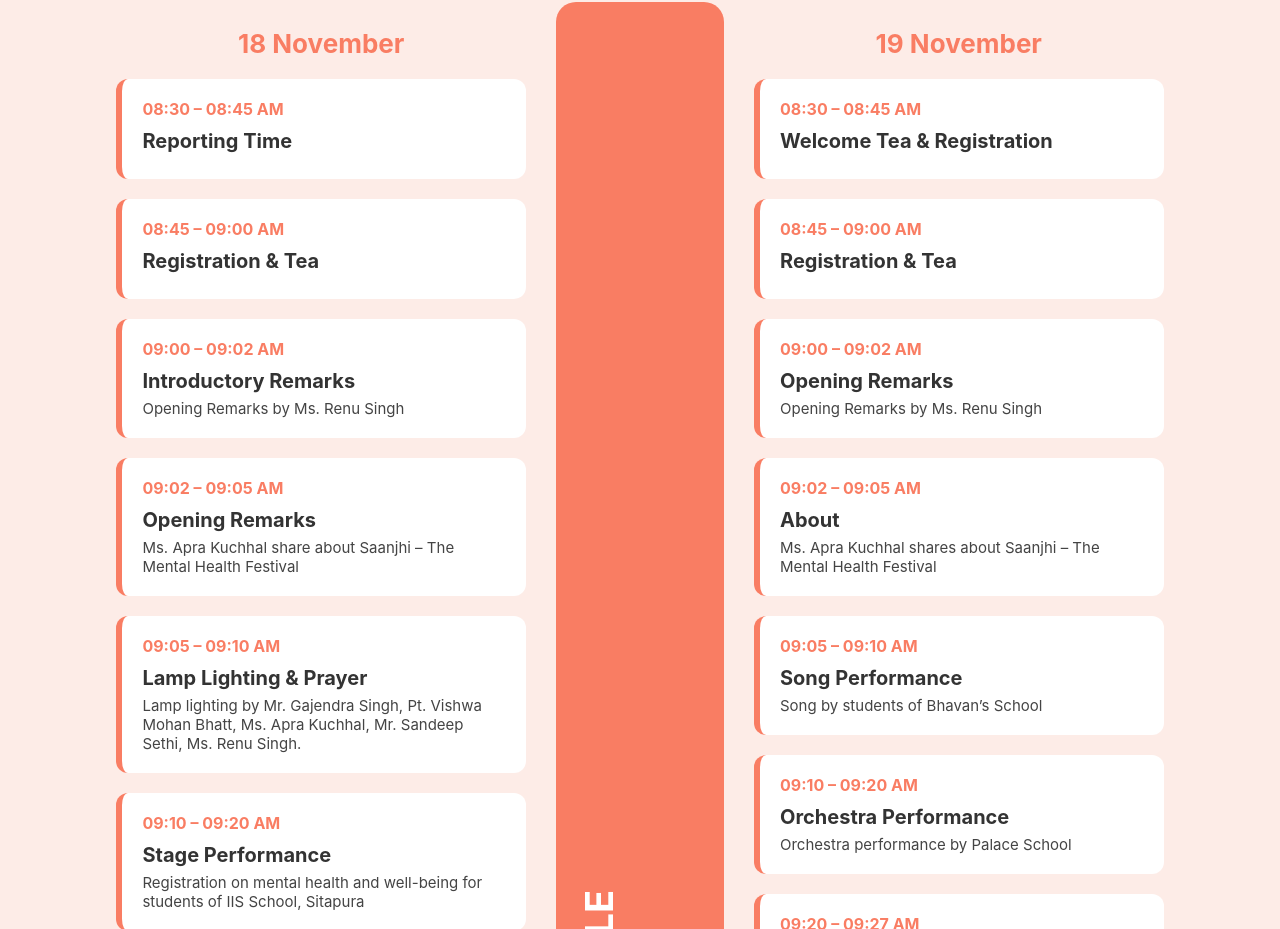
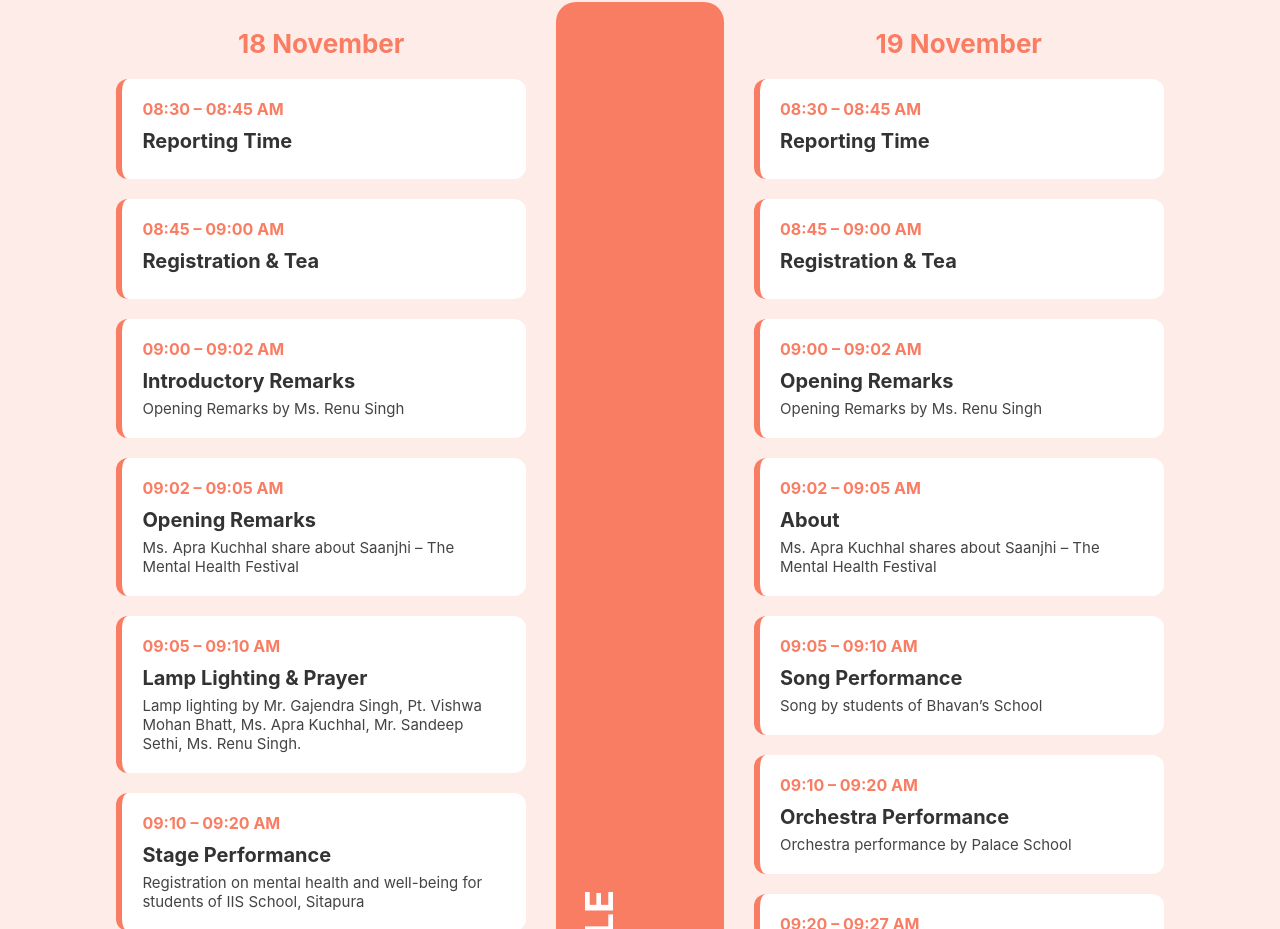
Before and after one commit to Manish-sikar/my-app, a React (Create React App) app: page / in a window 1280 px wide. Shown: the part 4276-5205 px from the top of the page. Built offline with nearby package versions, Linux system fonts and the light colour scheme.

Commit message:
Update Schedule.jsx

```diff
--- a/src/Herosection/Schedule.jsx
+++ b/src/Herosection/Schedule.jsx
@@ -44,7 +44,7 @@ const Schedule = () => {
   ];
 
   const rightData = [
-    { time: "08:30 – 08:45 AM", title: "Welcome Tea & Registration" },
+    { time: "08:30 – 08:45 AM", title: "Reporting Time" },
     { time: "08:45 – 09:00 AM", title: "Registration & Tea" },
     {
       time: "09:00 – 09:02 AM",
```
